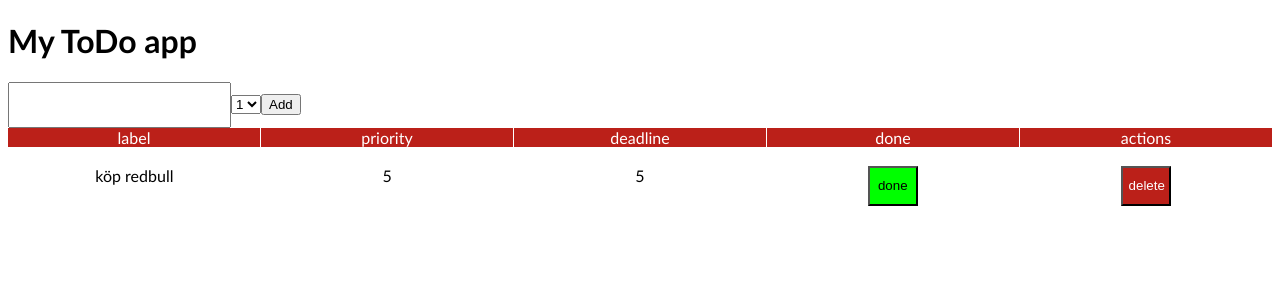
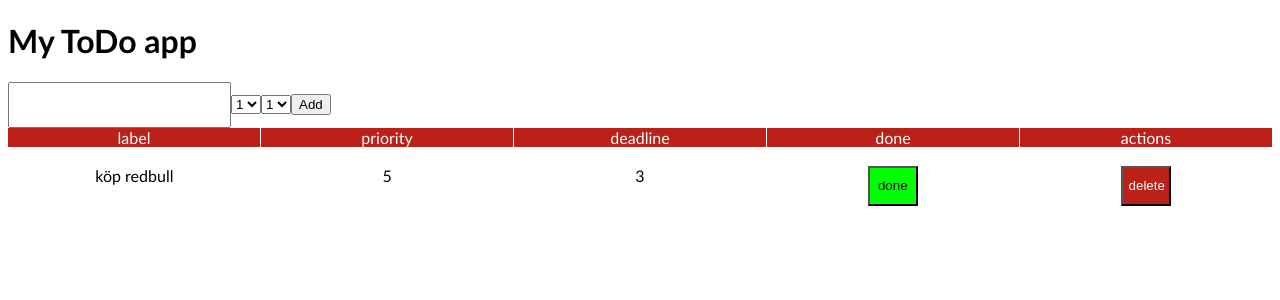
Before and after one commit to TE42018/ToDo-Jonatan, an Angular app: page / in a window 1280 px wide. Shown: the top 300 px of the page. Built offline with nearby package versions, Linux system fonts and the light colour scheme.

Commit message:
added deadline selector

```diff
--- a/src/app/app.component.html
+++ b/src/app/app.component.html
@@ -4,10 +4,13 @@
 
 <div>
     <input type="text" #newTodo />
-    <select #option>
-        <option *ngFor="let option of [1,2,3,4,5]">{{option}}</option>
+    <select #priority>
+        <option *ngFor="let priority of [1,2,3,4,5]">{{priority}}</option>
     </select>
-    <button (click)="addTodo(newTodo.value, option.value); newTodo.value=''">Add</button>
+    <select #deadline>
+        <option *ngFor="let deadline of [1,2,3,4,5]">{{deadline}}</option>
+    </select>
+    <button (click)="addTodo(newTodo.value, priority.value, deadline.value); newTodo.value=''">Add</button>
 </div>
 
 
@@ -24,8 +27,7 @@
         <div *ngFor="let todo of todos" class="row">
             <span class="item">{{todo.label}}</span>
             <span class="item">{{todo.priority}}</span>
-            <!--test för deadline-->
-            <span class="item">{{todo.priority}}</span>
+            <span class="item">{{todo.deadline}}</span>
             <span class="item">
                 <button class="donebtn" [ngClass]="{'clicked': todo.done}" (click)="togglePressed(todo)">done</button>
             </span>
--- a/src/app/app.component.ts
+++ b/src/app/app.component.ts
@@ -12,6 +12,7 @@ export class AppComponent {
     {
       label: 'köp redbull ',
       priority: 5,
+      deadline: 3,
       done: true,
     },
   ];
@@ -20,10 +21,11 @@ export class AppComponent {
     todo.done = !todo.done;
   }
 
-  addTodo(newTodoLabel, option) {
+  addTodo(newTodoLabel, priority, deadline) {
     const newTodo = {
       label: newTodoLabel,
-      priority: option,
+      priority: priority,
+      deadline: deadline,
       done: false
     };
     this.todos.push(newTodo);
```
